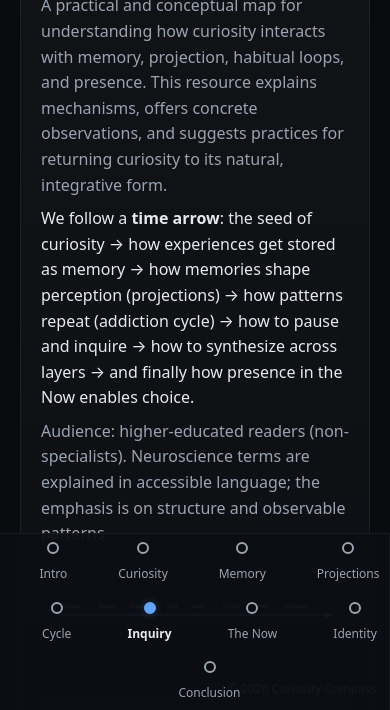
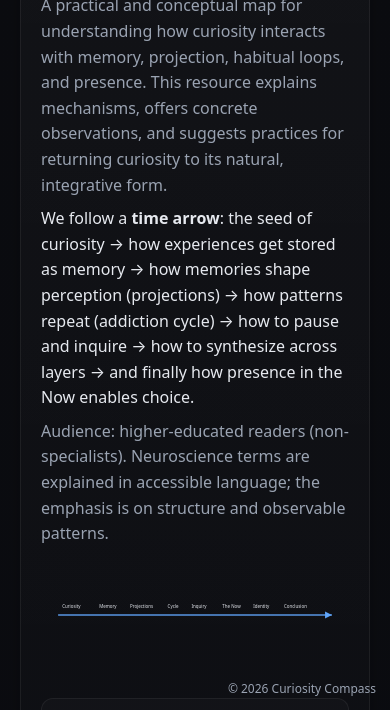
Before and after one commit to ThingsThatNeedToBeSaved/curiosity-compass, a plain HTML site: page index.html in a window 390 px wide. Shown: the part 134-844 px from the top of the page. Drawn offline with Linux system fonts and the light colour scheme.

Commit message:
Update index.html

```diff
--- a/index.html
+++ b/index.html
@@ -181,29 +181,17 @@
             }
             @media (max-width: 840px) {
                 .timeline-nav {
-                    left: 0;
-                    right: 0;
-                    bottom: 0;
-                    top: auto;
-                    height: auto;
-                    width: 100%;
-                    flex-direction: row;
-                    justify-content: space-around;
-                    flex-wrap: wrap;
-                    padding: 8px;
-                    background: rgba(12, 14, 20, 0.94);
-                    border-top: 1px solid rgba(255, 255, 255, 0.06);
+                    display: none;
                 }
                 .timeline-track,
                 .timeline-progress {
                     display: none;
                 }
                 .timeline-item {
-                    flex-direction: column;
-                    font-size: 0.75em;
+                    display: none;
                 }
                 .timeline-label {
-                    max-width: 80px;
+                    display: none;
                 }
             }
             /* small readable lists */
```
